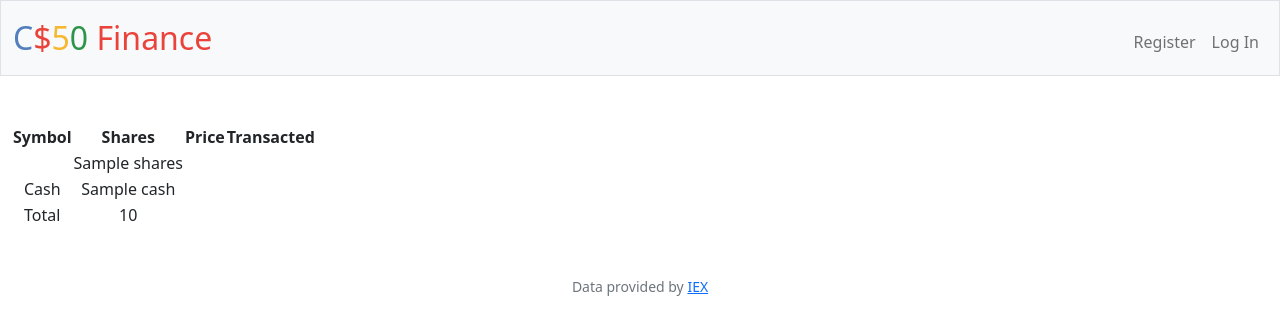
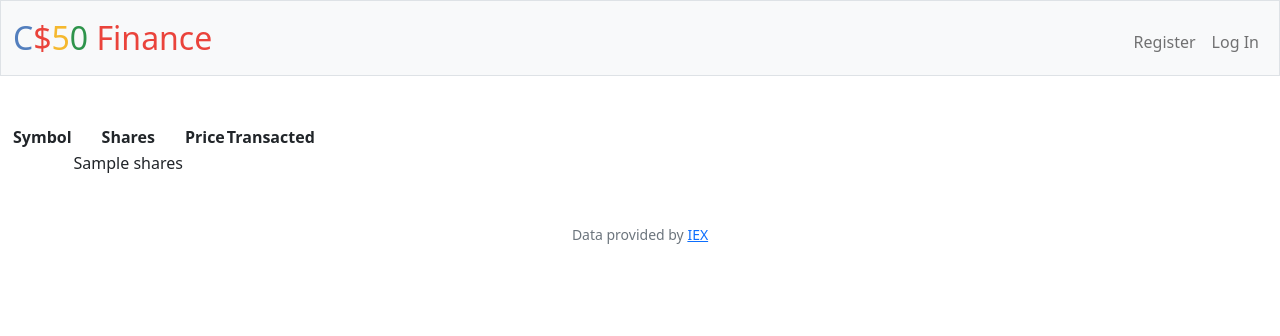
Before and after one commit to fruitiecutiepie/code50-104437268, a Flask app: template pset9/finance/templates/history.html in a window 1280 px wide. Shown: the top 336 px of the page. Run offline with Flask 2, Linux system fonts and the light colour scheme; the template is opened without the code that fills it: most values are stand-ins (such as "Sample title", 1, 10 or a date in 2020); some libraries are stand-ins or nearby versions.

Commit message:
Fri, Aug 26, 2022, 12:58 PM +00:00

```diff
--- a/pset9/finance/templates/history.html
+++ b/pset9/finance/templates/history.html
@@ -15,10 +15,8 @@
             </tr>
         </thead>
         <tbody>
-            {% set portfolio = namespace(total=0) %}
             {% for stock in portfolios %}
                 {% set quote = lookup(stock.symbol) %}
-                {% set portfolio.total = portfolio.total + quote.price * stock.shares %}
             <tr>
                 <td>{{ quote.symbol }}</td>
                 <td>{{ stock.shares }}</td>
@@ -27,15 +25,5 @@
             </tr>
             {% endfor %}
         </tbody>
-        <tfoot>
-            <tr>
-                <td>Cash</td>
-                <td>{{ cash }}</td>
-            </tr>
-            <tr>
-                <td>Total</td>
-                <td>{{ cash + portfolio.total }}</td>
-            </tr>
-        </tfoot>
     </table>
 {% endblock %}
--- a/pset9/finance/templates/index.html
+++ b/pset9/finance/templates/index.html
@@ -16,7 +16,9 @@
             </tr>
         </thead>
         <tbody>
+            <!-- Count total portfolio value -->
             {% set portfolio = namespace(total=0) %}
+
             {% for stock in portfolios %}
                 {% set quote = lookup(stock.symbol) %}
                 {% set portfolio.total = portfolio.total + quote.price * stock.shares %}
```
